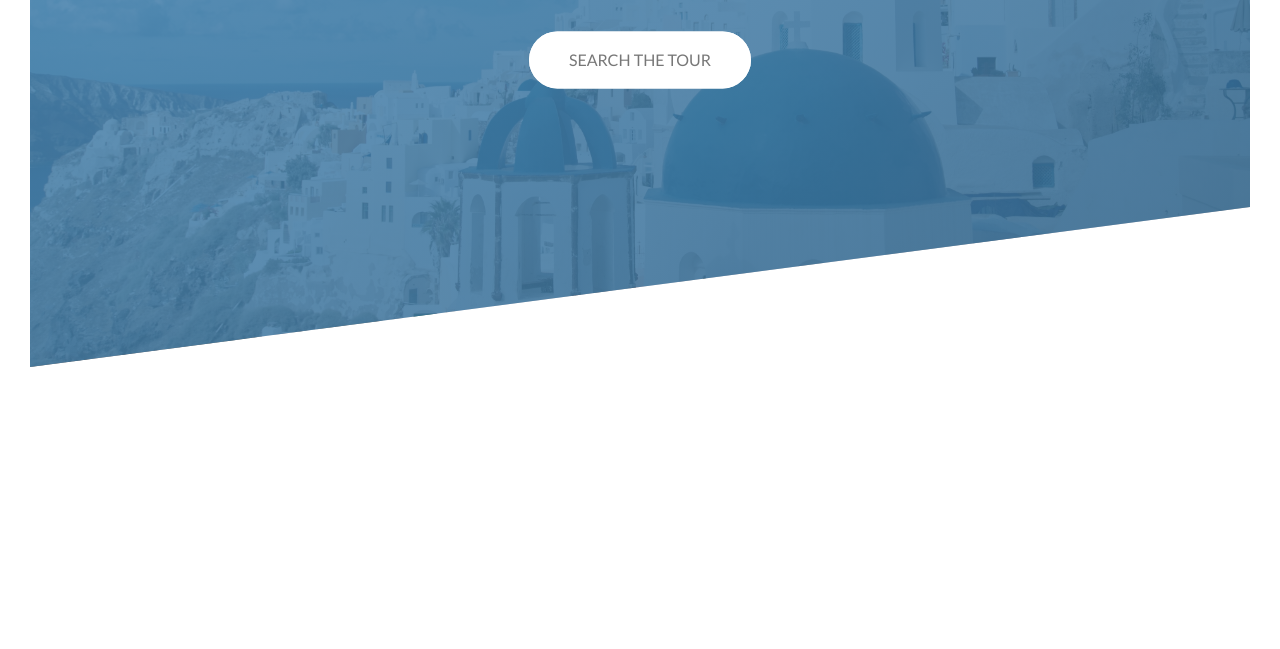
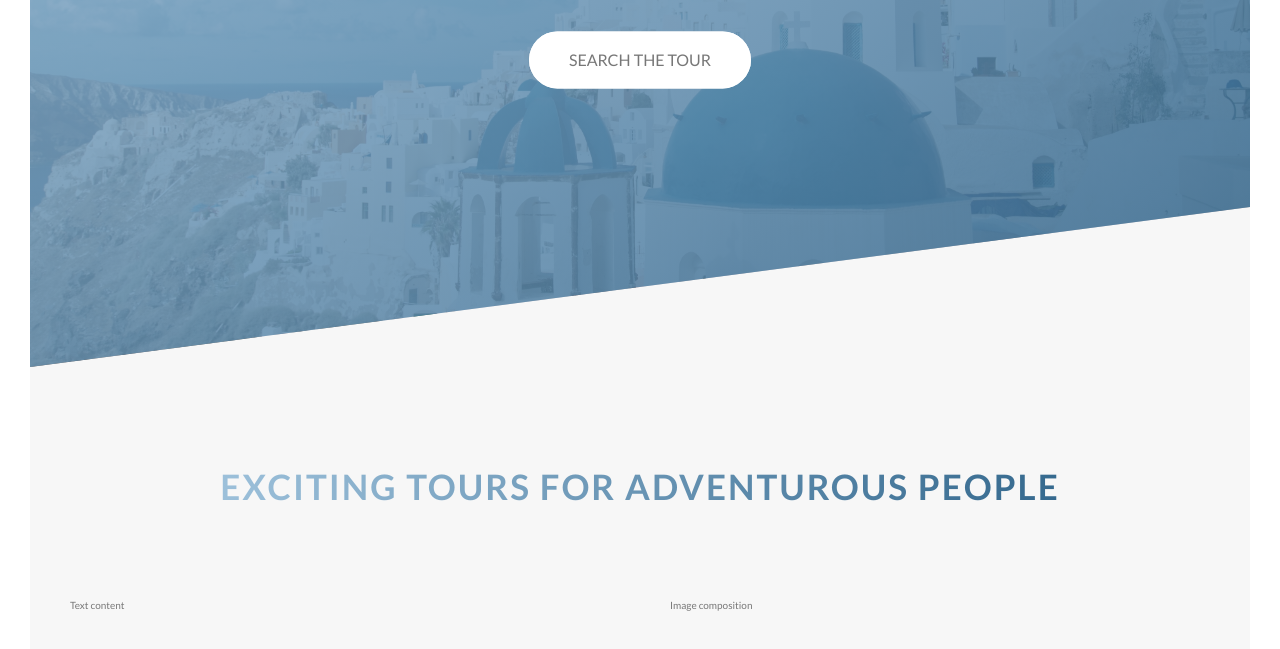
Before and after one commit to irenekochetkova/around_the_world, a website: page index.html in a window 1280 px wide. Shown: the part 423-1072 px from the top of the page. Before the commit the page ends 820 px from the top, so only its background shows below. Drawn offline with Linux system fonts and the light colour scheme.

Commit message:
initialize section-about

```diff
--- a/index.html
+++ b/index.html
@@ -26,9 +26,99 @@
 
         <a href="#" class="btn btn-white btn-animated">Search the tour</a>
       </div>
+    </header>
+
+    <main>
+      <section class="section-about">
+        <div class="u-center-text u-margin-bottom-8">
+          <h2 class="heading-secondary">
+            Exciting tours for adventurous people
+          </h2>
+        </div>
+
+        <div class="row">
+          <div class="col-1-of-2">
+            Text content
+          </div>
+          <div class="col-1-of-2">
+            Image composition
+          </div>
+        </div>
+      </section>
+
+    </main>
+    <!--
+    <section class="grid-test">
+
+      <div class="row">
+        <div class="col-1-of-2">
+          col 1 of 2
+        </div>
+        <div class="col-1-of-2">
+          col 1 of 2
+        </div>
+      </div>
+
+      <div class="row">
+        <div class="col-1-of-3">
+          col 1 of 3
+        </div>
+        <div class="col-1-of-3">
+          col 1 of 3
+        </div>
+        <div class="col-1-of-3">
+          col 1 of 3
+        </div>
+      </div>
+
+      <div class="row">
+        <div class="col-1-of-3">
+          col 1 of 3
+        </div>
+        <div class="col-2-of-3">
+          col 2 of 3
+        </div>
+      </div>
+
+      <div class="row">
+        <div class="col-1-of-4">
+          col 1 of 4
+        </div>
+        <div class="col-1-of-4">
+          col 1 of 4
+        </div>
+        <div class="col-1-of-4">
+          col 1 of 4
+        </div>
+        <div class="col-1-of-4">
+          col 1 of 4
+        </div>
+      </div>
+
+      <div class="row">
+        <div class="col-1-of-4">
+          col 1 of 4
+        </div>
+        <div class="col-1-of-4">
+          col 1 of 4
+        </div>
+        <div class="col-2-of-4">
+          col 2 of 4
+        </div>
+      </div>
+
+      <div class="row">
+        <div class="col-1-of-4">
+          col 1 of 4
+        </div>
+        <div class="col-3-of-4">
+          col 3 of 4
+        </div>
+      </div>
 
 
+    </section>
+  -->
 
-    </header>
   </body>
 </html>
--- a/sass/abstracts/_mixins.scss
+++ b/sass/abstracts/_mixins.scss
@@ -0,0 +1,7 @@
+@mixin clearfix {
+  &::after {
+    content: "";
+    display: table;
+    clear: both;
+  }
+}
--- a/sass/abstracts/_variables.scss
+++ b/sass/abstracts/_variables.scss
@@ -1,7 +1,17 @@
+// COLOR
 $color-primary:#5191be;
-$color-primary-light: #5191be;
+$color-primary-light: #9cc0da;
 $color-primary-dark: #35698e;
+
+$color-grey-light-1: #f7f7f7;
 
 $color-grey-dark: #777;
 $color-white: #fff;
 $color-black: #000;
+
+
+// GRID
+
+$grid-width: 114rem;
+$gutter-vertical: 8rem;
+$gutter-horizontal: 6rem;
--- a/sass/base/_typography.scss
+++ b/sass/base/_typography.scss
@@ -31,3 +31,20 @@ body {
     animation: moveInRight 1s ease-out;
   }
 }
+
+.heading-secondary {
+  font-size: 3.5rem;
+  text-transform: uppercase;
+  font-weight: 700;
+  display: inline-block;
+  background-image: linear-gradient(to right, $color-primary-light, $color-primary-dark);
+  -webkit-background-clip: text;
+  color: transparent;
+  letter-spacing: .2rem;
+  transition: all .2s;
+
+  &:hover {
+    transform: skewY(2deg) skewX(15deg) scale(1.1);
+    text-shadow: .5rem 1rem 2rem rgba($color-black, .2)
+  }
+}
--- a/sass/base/_utilities.scss
+++ b/sass/base/_utilities.scss
@@ -0,0 +1,7 @@
+.u-center-text {
+  text-align: center;
+}
+
+.u-margin-bottom-8 {
+  margin-bottom: 8rem;
+}
--- /dev/null
+++ b/sass/layout/_grid.scss
@@ -0,0 +1,46 @@
+.row {
+  max-width: $grid-width;
+  margin: 0 auto;
+
+
+
+  &:not(:last-child) {
+    margin-bottom: $gutter-vertical;
+  }
+
+  @include clearfix;
+
+  [class^="col-"] {
+    float: left;
+
+    &:not(:last-child) {
+      margin-right: $gutter-horizontal;
+    }
+  }
+
+  .col-1-of-2 {
+    width: calc((100% - #{$gutter-horizontal}) / 2);
+
+  }
+
+  .col-1-of-3 {
+     width: calc((100% - 2 * #{$gutter-horizontal}) / 3);
+  }
+
+  .col-2-of-3 {
+     width: calc(2 * ((100% - 2 * #{$gutter-horizontal}) / 3) + #{$gutter-horizontal});
+  }
+
+  .col-1-of-4 {
+     width: calc((100% - 3 * #{$gutter-horizontal}) / 4);
+  }
+
+  .col-2-of-4 {
+     width: calc(2 * ((100% - 3 * #{$gutter-horizontal}) / 4) + #{$gutter-horizontal});
+  }
+
+  .col-3-of-4 {
+     width: calc(3 * ((100% - 3 * #{$gutter-horizontal}) / 4) + 2 * #{$gutter-horizontal});
+  }
+
+}
--- a/sass/main.scss
+++ b/sass/main.scss
@@ -9,6 +9,7 @@
 
 @import "components/button";
 
+@import "layout/grid";
 @import "layout/header";
 
 @import "pages/home";
--- a/sass/pages/_home.scss
+++ b/sass/pages/_home.scss
@@ -0,0 +1,5 @@
+.section-about {
+  background-color: $color-grey-light-1;
+  padding: 25rem 0;
+  margin-top: -20vh;
+}
```
Also changed, not shown: css/style.css.
